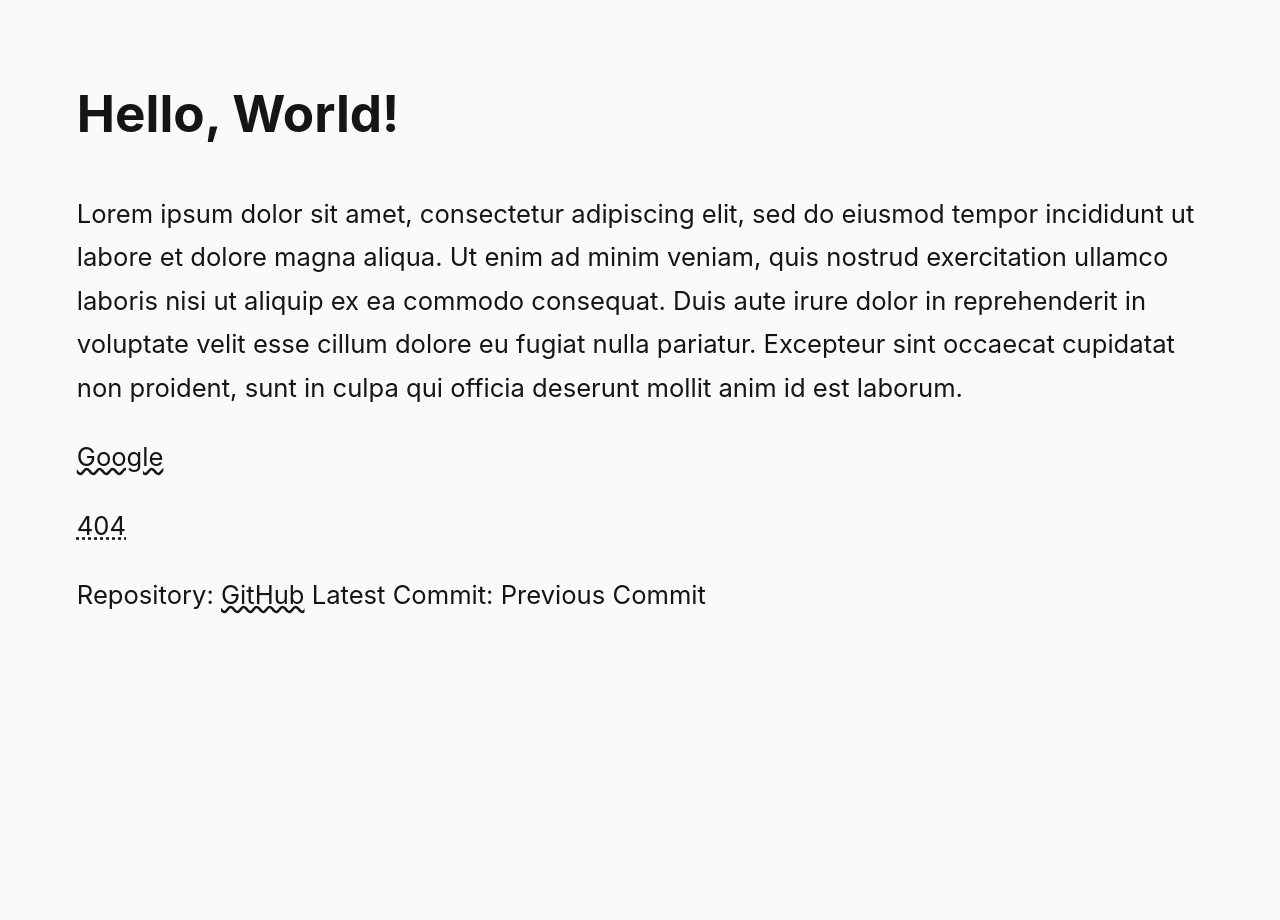
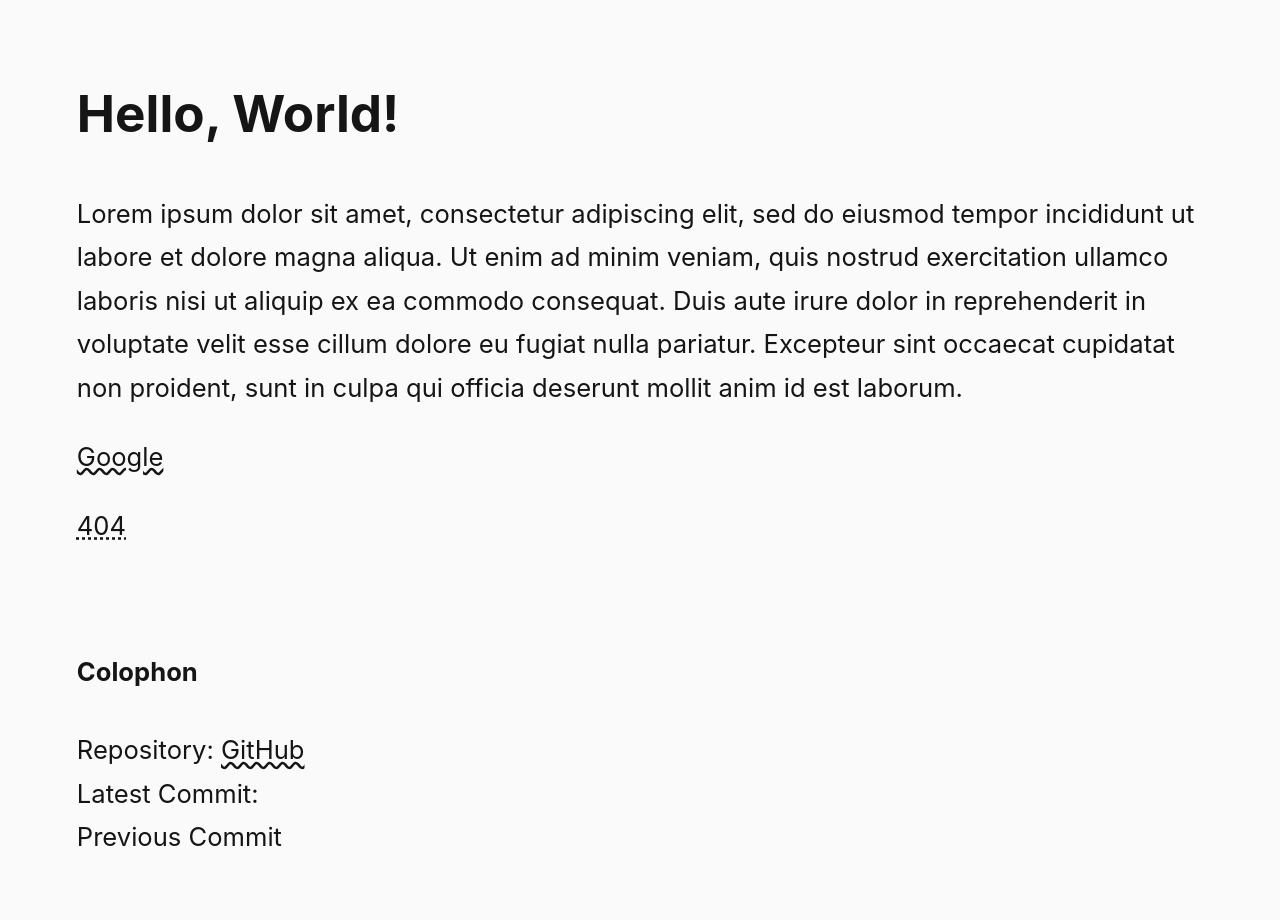
Before and after one commit to steinea/fyi, a Jekyll site: the page built from index.md, in a window 1280 px wide. Built offline with Jekyll 4.4.1, drawn with Linux system fonts in a browser that asks for light colours.

Commit message:
Format colophon

```diff
--- a/index.md
+++ b/index.md
@@ -10,6 +10,10 @@ Lorem ipsum dolor sit amet, consectetur adipiscing elit, sed do eiusmod tempor i
 
 [404](/404/)
 
+<br>
+
+#### Colophon
+
 Repository: <a href="https://github.com/steinea/fyi">GitHub</a>
-Latest Commit: <a href="https://github.com/steinea/fyi/commit/{{ site.env.COMMIT_REF }}">{{ site.env.COMMIT_REF | truncate: 7, ""}}</a>
-Previous Commit <a href="https://github.com/steinea/fyi/commit/{{ site.env.CACHED_COMMIT_REF }}">{{ site.env.CACHED_COMMIT_REF | truncate: 7, ""}}</a>
+<br>Latest Commit: <a href="https://github.com/steinea/fyi/commit/{{ site.env.COMMIT_REF }}">{{ site.env.COMMIT_REF | truncate: 7, ""}}</a>
+<br>Previous Commit <a href="https://github.com/steinea/fyi/commit/{{ site.env.CACHED_COMMIT_REF }}">{{ site.env.CACHED_COMMIT_REF | truncate: 7, ""}}</a>
```
